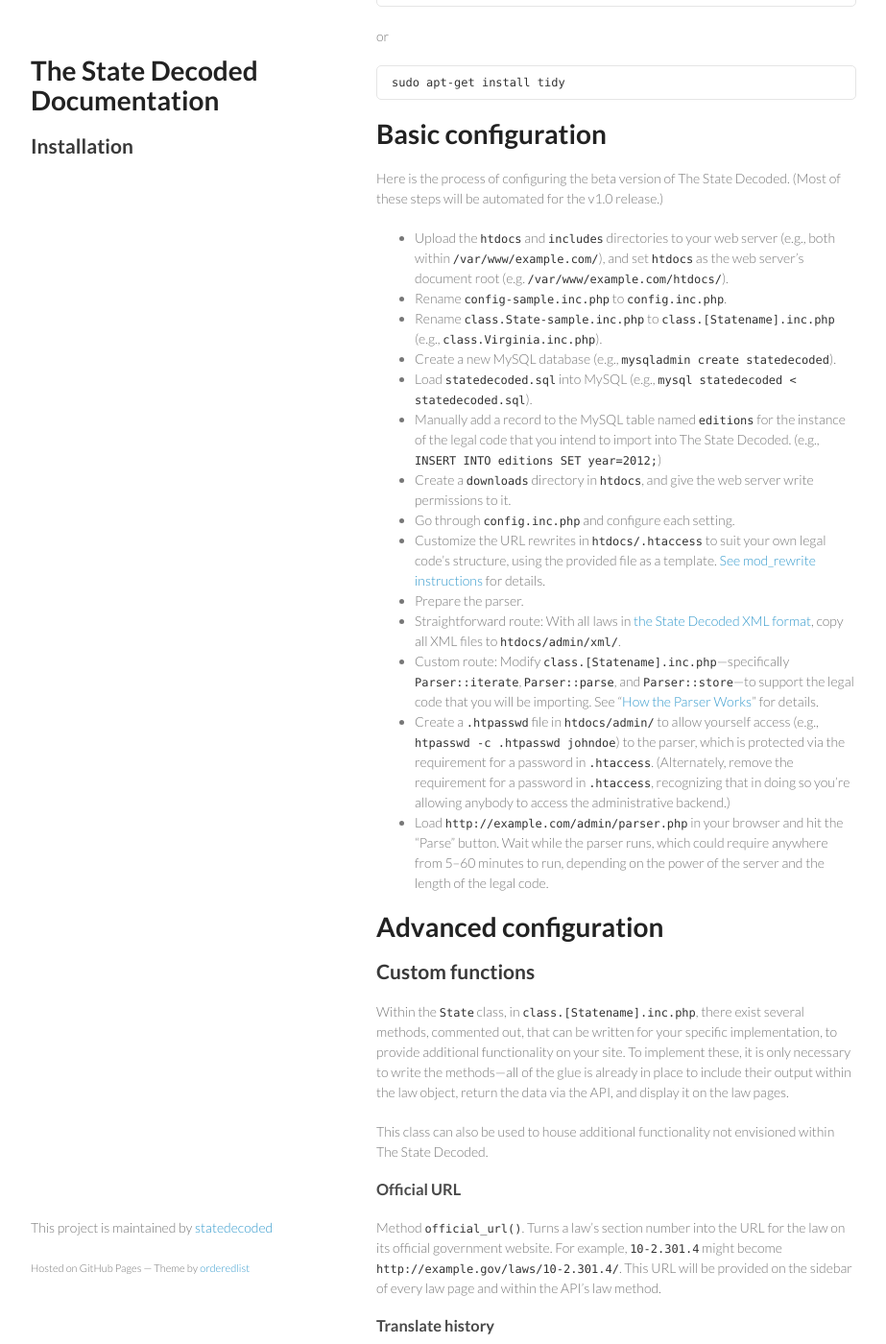
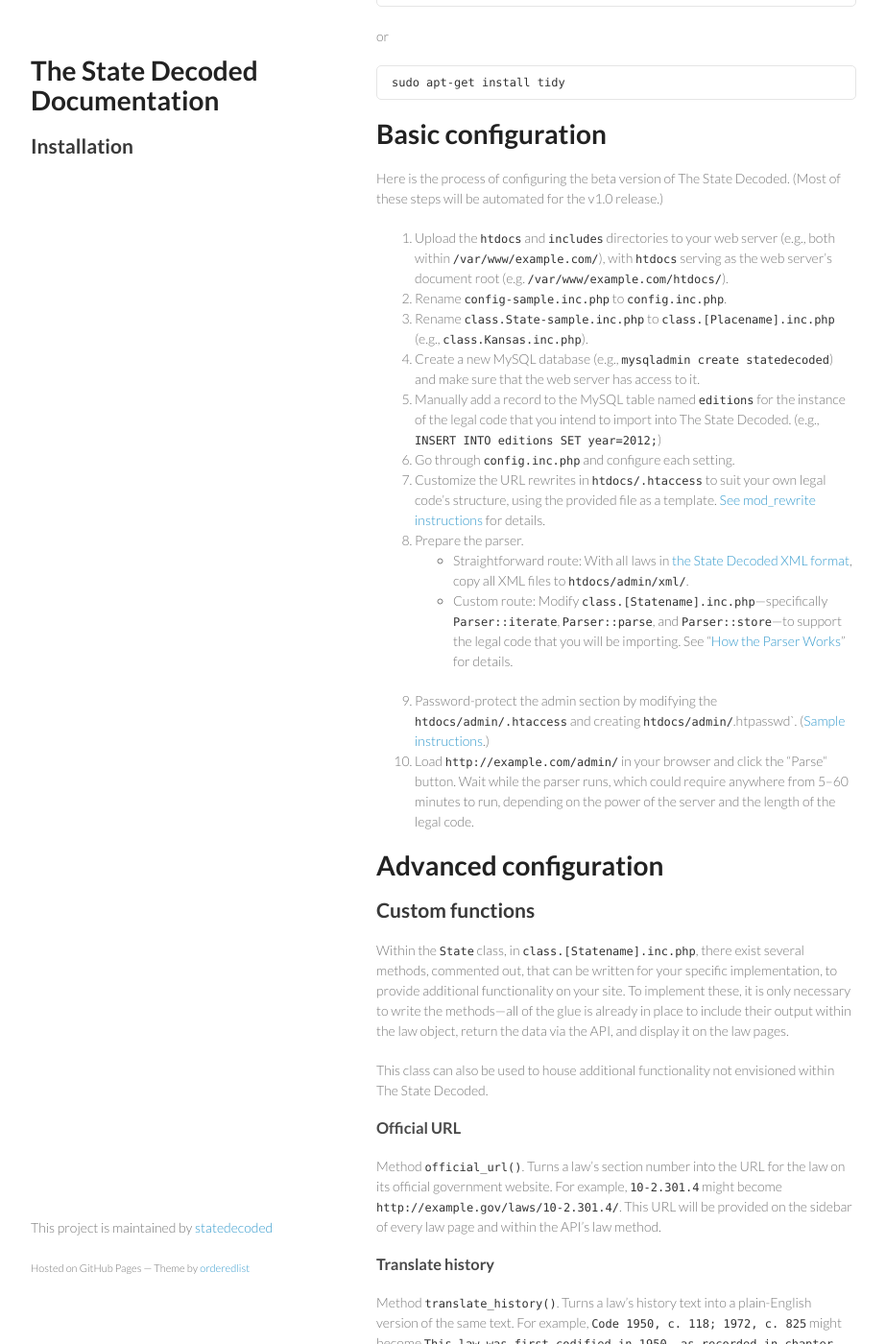
Before and after one commit to statedecoded/documentation, a Jekyll site: the page built from installation.md, in a window 1280 px wide and 1400 px high, scrolled down 750 px. Shown: the whole window at 96% size, without its empty margins (178-1101 px from the left). Built offline with Jekyll 4.4.1, drawn with Linux system fonts in a browser that asks for light colours.

Commit message:
Switch to a numbered list, update instructions

```diff
--- a/installation.md
+++ b/installation.md
@@ -46,20 +46,18 @@
 
 Here is the process of configuring the beta version of The State Decoded. (Most of these steps will be automated for the v1.0 release.)
 
-* Upload the `htdocs` and `includes` directories to your web server (e.g., both within `/var/www/example.com/`), and set `htdocs` as the web server's document root (e.g. `/var/www/example.com/htdocs/`).
-* Rename `config-sample.inc.php` to `config.inc.php`.
-* Rename `class.State-sample.inc.php` to `class.[Statename].inc.php` (e.g., `class.Virginia.inc.php`).
-* Create a new MySQL database (e.g., `mysqladmin create statedecoded`).
-* Load `statedecoded.sql` into MySQL (e.g., `mysql statedecoded < statedecoded.sql`).
-* Manually add a record to the MySQL table named `editions` for the instance of the legal code that you intend to import into The State Decoded. (e.g., `INSERT INTO editions SET year=2012;`)
-* Create a `downloads` directory in `htdocs`, and give the web server write permissions to it.
-* Go through `config.inc.php` and configure each setting.
-* Customize the URL rewrites in `htdocs/.htaccess` to suit your own legal code's structure, using the provided file as a template. [See mod_rewrite instructions](http://httpd.apache.org/docs/current/mod/mod_rewrite.html) for details.
-* Prepare the parser.
-* Straightforward route: With all laws in [the State Decoded XML format](xml-format.html), copy all XML files to `htdocs/admin/xml/`.
-* Custom route: Modify `class.[Statename].inc.php`—specifically `Parser::iterate`, `Parser::parse`, and `Parser::store`—to support the legal code that you will be importing. See "[How the Parser Works](parser.html)" for details.
-* Create a `.htpasswd` file in `htdocs/admin/` to allow yourself access (e.g., `htpasswd -c .htpasswd johndoe`) to the parser, which is protected via the requirement for a password in `.htaccess`. (Alternately, remove the requirement for a password in `.htaccess`, recognizing that in doing so you're allowing anybody to access the administrative backend.)
-* Load `http://example.com/admin/parser.php` in your browser and hit the "Parse" button. Wait while the parser runs, which could require anywhere from 5–60 minutes to run, depending on the power of the server and the length of the legal code.
+1. Upload the `htdocs` and `includes` directories to your web server (e.g., both within `/var/www/example.com/`), with `htdocs` serving as the web server's document root (e.g. `/var/www/example.com/htdocs/`).
+1. Rename `config-sample.inc.php` to `config.inc.php`.
+1. Rename `class.State-sample.inc.php` to `class.[Placename].inc.php` (e.g., `class.Kansas.inc.php`).
+1. Create a new MySQL database (e.g., `mysqladmin create statedecoded`) and make sure that the web server has access to it.
+1. Manually add a record to the MySQL table named `editions` for the instance of the legal code that you intend to import into The State Decoded. (e.g., `INSERT INTO editions SET year=2012;`)
+1. Go through `config.inc.php` and configure each setting.
+1. Customize the URL rewrites in `htdocs/.htaccess` to suit your own legal code's structure, using the provided file as a template. [See mod_rewrite instructions](http://httpd.apache.org/docs/current/mod/mod_rewrite.html) for details.
+1. Prepare the parser.
+	* Straightforward route: With all laws in [the State Decoded XML format](xml-format.html), copy all XML files to `htdocs/admin/xml/`.
+	* Custom route: Modify `class.[Statename].inc.php`—specifically `Parser::iterate`, `Parser::parse`, and `Parser::store`—to support the legal code that you will be importing. See "[How the Parser Works](parser.html)" for details.
+1. Password-protect the admin section by modifying the `htdocs/admin/.htaccess` and creating `htdocs/admin/`.htpasswd`. ([Sample instructions](http://www.seas.upenn.edu/cets/answers/auth-htpasswd.html).)
+1. Load `http://example.com/admin/` in your browser and click the “Parse“ button. Wait while the parser runs, which could require anywhere from 5–60 minutes to run, depending on the power of the server and the length of the legal code.
 
 
 # Advanced configuration
```
